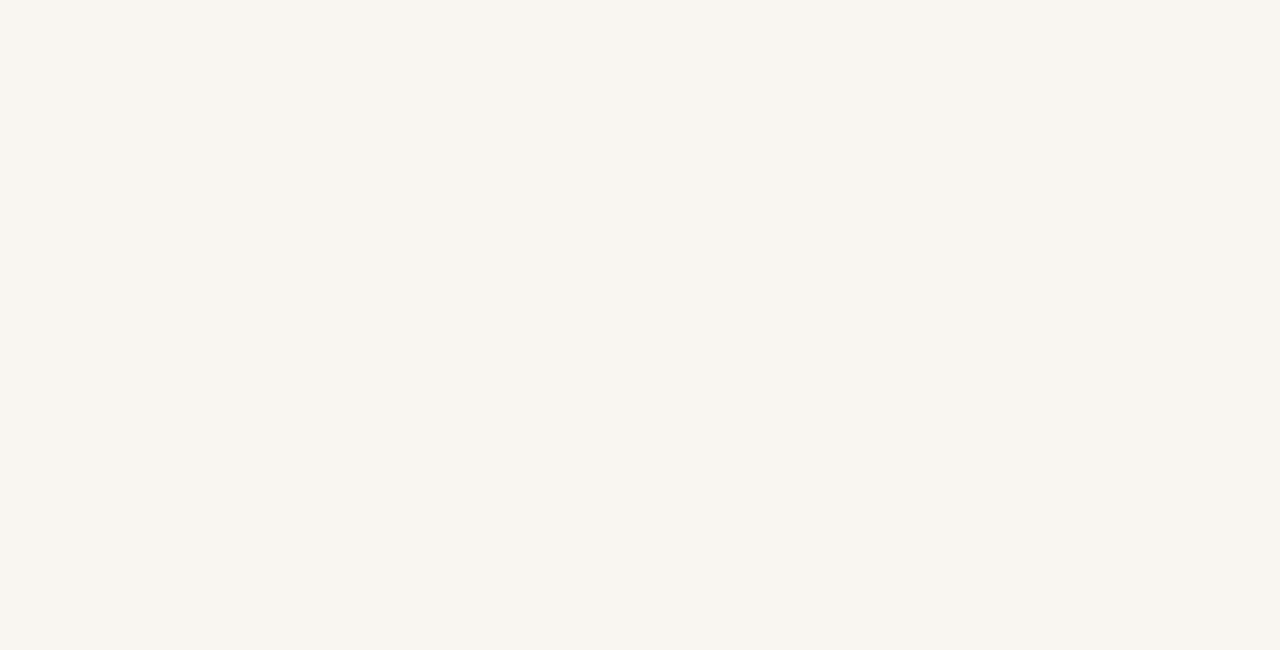
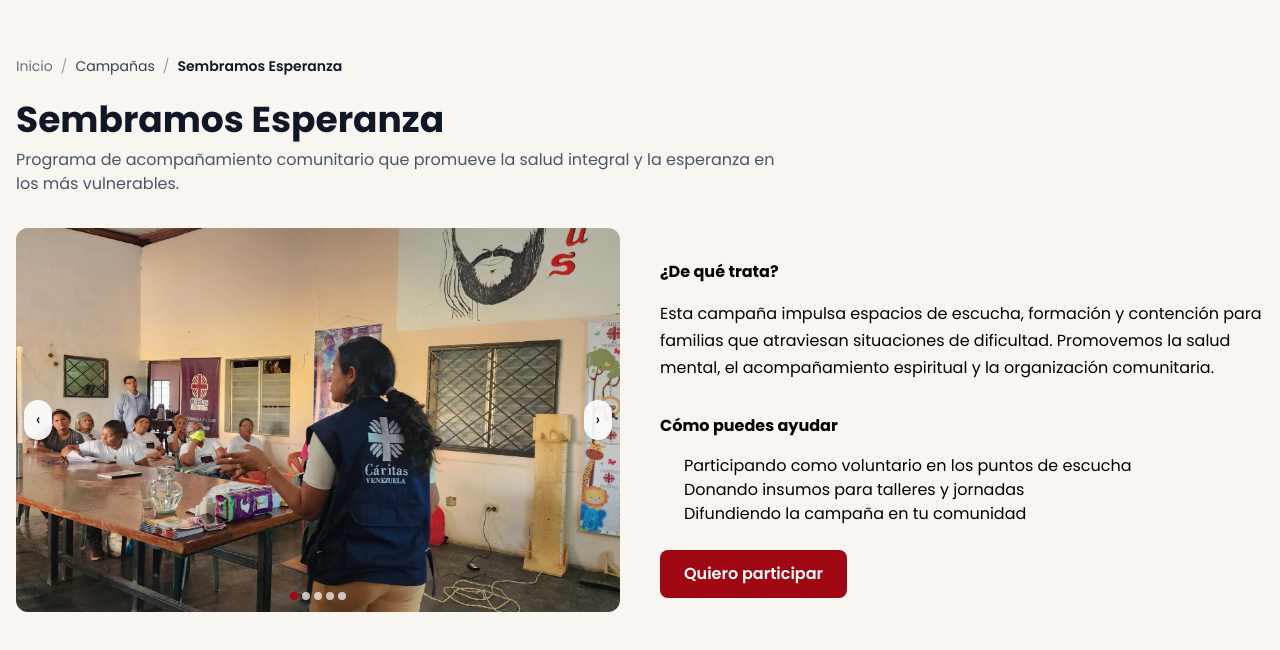
Before and after one commit to CarlosASM2001/Caritas-LandingPage, a React (Vite) app: page /campanas/1 in a window 1280 px wide. Before the commit this address had no page. Shown: the top 650 px of the page. Built offline with nearby package versions, Linux system fonts and the light colour scheme; a web font is replaced by a local one.

Commit message:
Add campaigns section with detail page and dynamic content
Co-authored-by: carlosalfredo.serranomolina <carlosalfredo.serranomolina@unet.edu.ve>

```diff
--- a/src/App.jsx
+++ b/src/App.jsx
@@ -2,6 +2,7 @@ import React from 'react'
 import Navbar from './components/Navbar.jsx'
 import Banner from './components/Banner.jsx'
 import NoticiasDestacados from './components/NoticiasDestacados.jsx'
+import CampanasHome from './components/CampanasHome.jsx'
 import PiePagina  from './components/piePagina.jsx'
 import AcercaNosotros from './components/AcercaNosotros.jsx'
 import Impacto from './components/Impacto.jsx'
@@ -15,6 +16,7 @@ function App() {
       <Navbar />
       <Banner />
       <AcercaNosotros />
+      <CampanasHome />
       <NoticiasDestacados />
       <Impacto />
       <MapaFundacion />
--- /dev/null
+++ b/src/components/CampanasHome.jsx
@@ -0,0 +1,48 @@
+import React from 'react';
+import { Link } from 'react-router-dom';
+import { getCampanas } from '../data/campanasData.js';
+
+const CampanasHome = () => {
+  const campanas = getCampanas();
+
+  return (
+    <section className="py-16 bg-white">
+      <div className="container mx-auto px-4">
+        <div className="text-center mb-12">
+          <h2 className="text-4xl font-bold text-gray-800 mb-4">Nuestras Campañas</h2>
+          <p className="text-lg text-gray-600 max-w-2xl mx-auto">
+            Descubre nuestras campañas activas y cómo puedes unirte para transformar vidas.
+          </p>
+        </div>
+
+        <div className="grid grid-cols-1 sm:grid-cols-2 lg:grid-cols-4 gap-6">
+          {campanas.map((campana) => (
+            <article key={campana.id} className="group bg-gray-50 rounded-xl overflow-hidden shadow hover:shadow-lg transition-all duration-300">
+              <div className="relative h-48 overflow-hidden">
+                <img
+                  src={campana.portada}
+                  alt={campana.titulo}
+                  className="w-full h-full object-cover group-hover:scale-105 transition-transform duration-500"
+                />
+              </div>
+              <div className="p-5 flex flex-col h-full">
+                <h3 className="text-xl font-bold text-gray-800 mb-2">{campana.titulo}</h3>
+                <p className="text-gray-600 mb-4 line-clamp-3">{campana.resumen}</p>
+                <div className="mt-auto">
+                  <Link
+                    to={`/campanas/${campana.id}`}
+                    className="inline-block text-red-800 font-semibold hover:text-red-900"
+                  >
+                    Conocer más
+                  </Link>
+                </div>
+              </div>
+            </article>
+          ))}
+        </div>
+      </div>
+    </section>
+  );
+};
+
+export default CampanasHome;
--- /dev/null
+++ b/src/data/campanasData.js
@@ -0,0 +1,67 @@
+import banner1 from "../assets/banner1.jpg";
+import banner2 from "../assets/banner2.jpg";
+import banner3 from "../assets/banner3.jpg";
+import banner4 from "../assets/banner4.jpg";
+import banner7 from "../assets/banner7.jpg";
+import valores1 from "../assets/valores1.jpg";
+import valores2 from "../assets/valores2.jpg";
+import valores3 from "../assets/valores3.jpg";
+
+export const campanasData = [
+  {
+    id: 1,
+    titulo: "Sembramos Esperanza",
+    resumen:
+      "Programa de acompañamiento comunitario que promueve la salud integral y la esperanza en los más vulnerables.",
+    descripcionMarkdown: `
+## ¿De qué trata?
+
+Esta campaña impulsa espacios de escucha, formación y contención para familias que atraviesan situaciones de dificultad. Promovemos la salud mental, el acompañamiento espiritual y la organización comunitaria.
+
+### Cómo puedes ayudar
+- Participando como voluntario en los puntos de escucha
+- Donando insumos para talleres y jornadas
+- Difundiendo la campaña en tu comunidad
+`,
+    portada: banner7,
+    imagenes: [banner7, banner2, valores1, valores2, valores3],
+  },
+  {
+    id: 2,
+    titulo: "Día Mundial del Refugiado",
+    resumen:
+      "Acciones de acogida, integración y protección para personas en movilidad humana.",
+    descripcionMarkdown: `
+Con motivo del Día Mundial del Refugiado realizamos actividades de sensibilización, asesoría legal básica y articulación con organizaciones aliadas para garantizar derechos y acompañamiento digno.
+`,
+    portada: banner4,
+    imagenes: [banner4, banner2, banner1, valores2],
+  },
+  {
+    id: 3,
+    titulo: "Jornada Mundial de los Pobres",
+    resumen:
+      "La caridad se organiza para llegar a quienes más lo necesitan con escucha y alimentos.",
+    descripcionMarkdown: `
+Animamos a comunidades y bienhechores a sumar esfuerzos para compartir alimentos, medicinas y afecto. La jornada incluye momentos de oración, servicio y encuentro.
+`,
+    portada: banner3,
+    imagenes: [banner3, banner1, valores1, valores3],
+  },
+  {
+    id: 4,
+    titulo: "Cuidado de la Casa Común",
+    resumen:
+      "Educación ecológica integral inspirada en Laudato Si' para escuelas y barrios.",
+    descripcionMarkdown: `
+Promovemos reciclaje, siembra urbana, ahorro de agua y energía, y formación para niñas, niños y adultos. Soñamos ciudades más limpias y solidarias.
+`,
+    portada: banner1,
+    imagenes: [banner1, banner2, valores2, valores3],
+  },
+];
+
+export const getCampanas = () => campanasData;
+
+export const getCampanaById = (id) =>
+  campanasData.find((c) => String(c.id) === String(id));
--- a/src/main.jsx
+++ b/src/main.jsx
@@ -6,6 +6,7 @@ import App from './App.jsx';
 import QuienesSomos from './pages/quienesSomos.jsx';
 import Noticias from './pages/noticias.jsx';
 import NoticiaDetalle from './pages/noticiaDetalle.jsx';
+import CampanaDetalle from './pages/CampanaDetalle.jsx';
 
 ReactDOM.createRoot(document.getElementById('root')).render(
   <React.StrictMode>
@@ -15,6 +16,7 @@ ReactDOM.createRoot(document.getElementById('root')).render(
         <Route path="/quienes-somos" element={<QuienesSomos />} />
         <Route path="/noticias" element={<Noticias />} />
         <Route path="/noticias/:id" element={<NoticiaDetalle />} />
+        <Route path="/campanas/:id" element={<CampanaDetalle />} />
       </Routes>
     </BrowserRouter>
   </React.StrictMode>
--- /dev/null
+++ b/src/pages/CampanaDetalle.jsx
@@ -0,0 +1,91 @@
+import React, { useState } from 'react';
+import { useParams, Link } from 'react-router-dom';
+import ReactMarkdown from 'react-markdown';
+import { getCampanaById } from '../data/campanasData.js';
+
+const Carousel = ({ images }) => {
+  const [index, setIndex] = useState(0);
+  const total = images.length;
+
+  const goPrev = () => setIndex((prev) => (prev - 1 + total) % total);
+  const goNext = () => setIndex((prev) => (prev + 1) % total);
+
+  return (
+    <div className="relative w-full">
+      <div className="h-72 md:h-96 overflow-hidden rounded-xl">
+        <img src={images[index]} alt={`Imagen ${index + 1}`} className="w-full h-full object-cover" />
+      </div>
+      <button
+        onClick={goPrev}
+        className="absolute left-2 top-1/2 -translate-y-1/2 bg-white/90 hover:bg-white rounded-full px-3 py-2 shadow"
+      >
+        ‹
+      </button>
+      <button
+        onClick={goNext}
+        className="absolute right-2 top-1/2 -translate-y-1/2 bg-white/90 hover:bg-white rounded-full px-3 py-2 shadow"
+      >
+        ›
+      </button>
+      <div className="absolute bottom-3 left-1/2 -translate-x-1/2 flex gap-1">
+        {images.map((_, i) => (
+          <span
+            key={i}
+            className={`w-2 h-2 rounded-full ${i === index ? 'bg-red-800' : 'bg-white/70'}`}
+          />
+        ))}
+      </div>
+    </div>
+  );
+};
+
+const CampanaDetalle = () => {
+  const { id } = useParams();
+  const campana = getCampanaById(id);
+
+  if (!campana) {
+    return (
+      <div className="container mx-auto px-4 py-16">
+        <p className="text-gray-700">Campaña no encontrada.</p>
+        <Link to="/" className="text-red-800 font-semibold">Volver al inicio</Link>
+      </div>
+    );
+  }
+
+  return (
+    <main className="py-14">
+      <div className="container mx-auto px-4">
+        <nav className="mb-6 text-sm">
+          <Link to="/" className="text-gray-500 hover:text-gray-700">Inicio</Link>
+          <span className="mx-2 text-gray-400">/</span>
+          <span className="text-gray-700">Campañas</span>
+          <span className="mx-2 text-gray-400">/</span>
+          <span className="text-gray-900 font-semibold">{campana.titulo}</span>
+        </nav>
+
+        <header className="mb-8">
+          <h1 className="text-3xl md:text-4xl font-bold text-gray-900 mb-2">{campana.titulo}</h1>
+          <p className="text-gray-600 max-w-3xl">{campana.resumen}</p>
+        </header>
+
+        <section className="grid grid-cols-1 md:grid-cols-2 gap-10 items-start">
+          <Carousel images={campana.imagenes} />
+
+          <article className="prose max-w-none">
+            <ReactMarkdown>{campana.descripcionMarkdown}</ReactMarkdown>
+            <div className="mt-6">
+              <a
+                href="#contacto"
+                className="inline-block bg-red-800 hover:bg-red-900 text-white px-6 py-3 rounded-lg font-semibold"
+              >
+                Quiero participar
+              </a>
+            </div>
+          </article>
+        </section>
+      </div>
+    </main>
+  );
+};
+
+export default CampanaDetalle;
```
